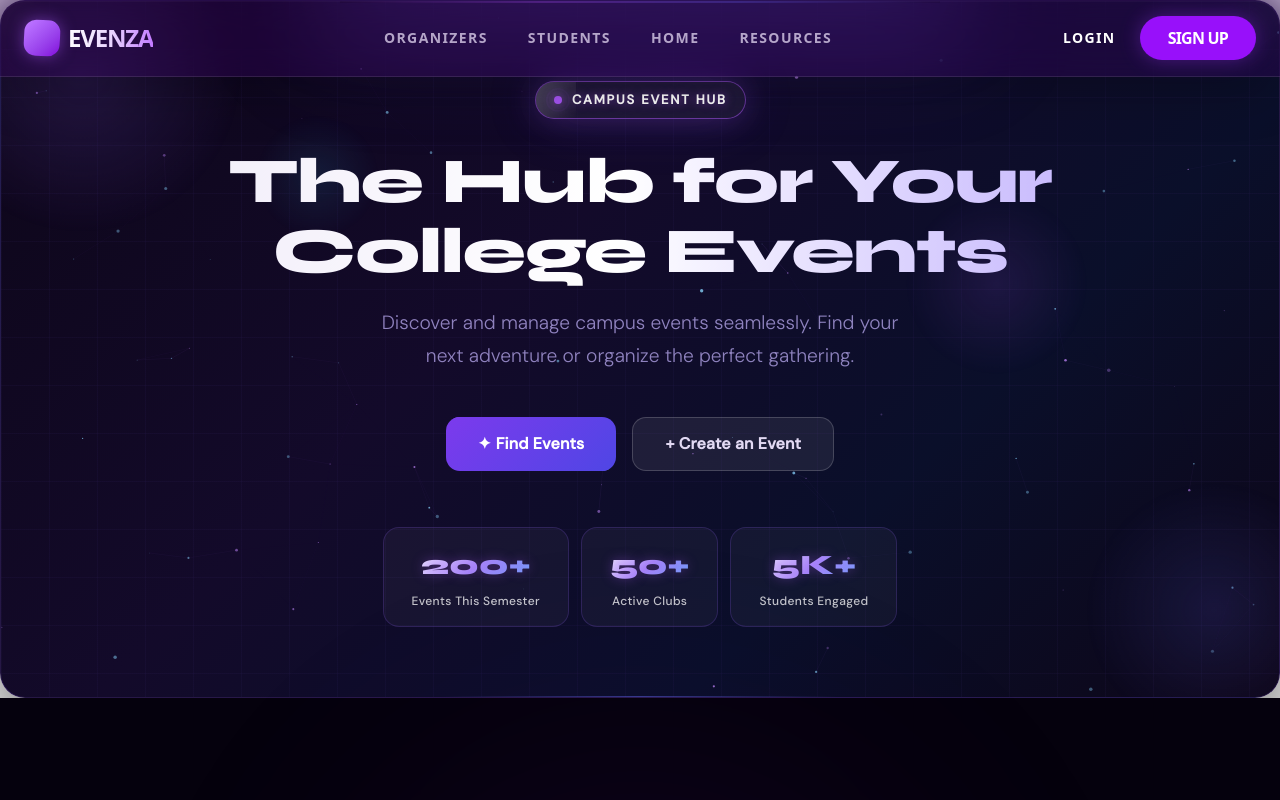
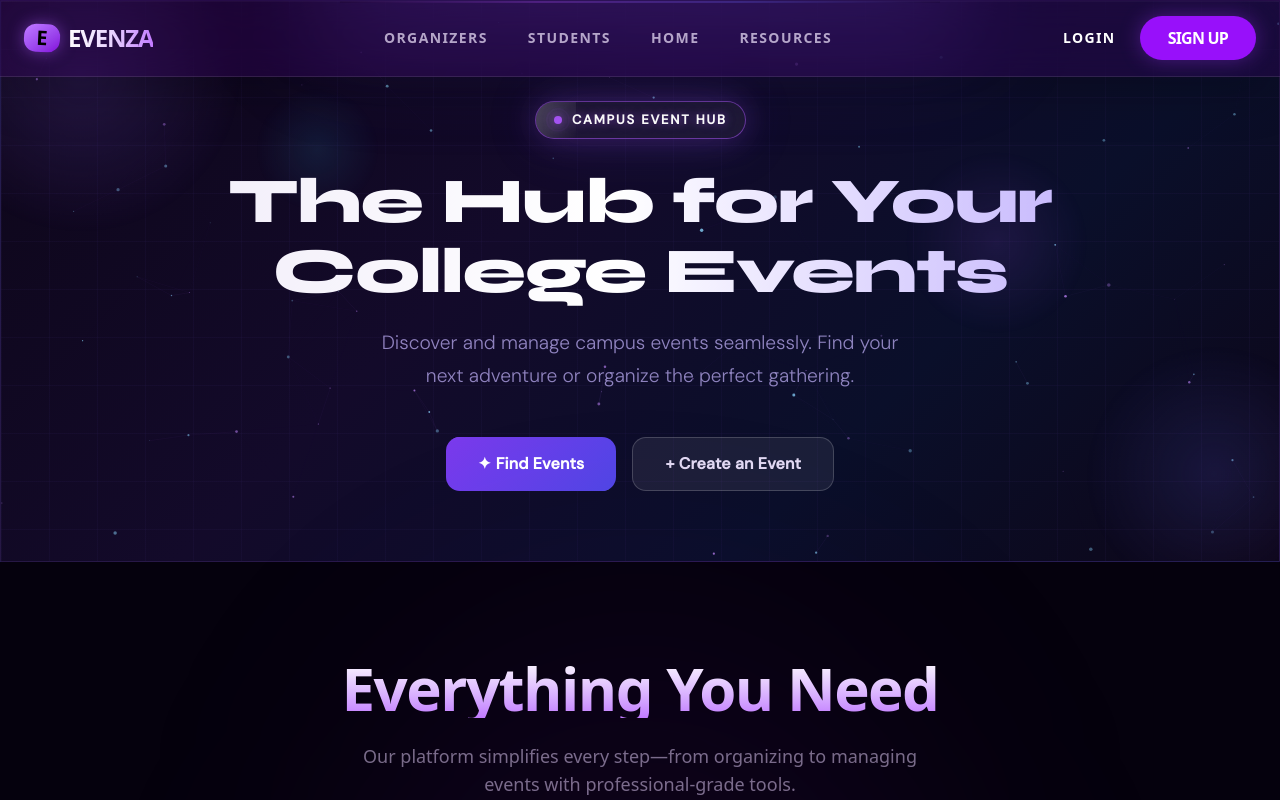
Before and after one commit to sanchipal2004/Evenza, a React (Vite) app in the folder evenza/: page / in a window 1280 px wide. Shown: the top 800 px of the page. Built offline with nearby package versions, Linux system fonts and the light colour scheme.

Commit message:
made minnor changes in hero and nav

```diff
--- a/evenza/src/assets/pages/Resources.jsx
+++ b/evenza/src/assets/pages/Resources.jsx
@@ -32,7 +32,7 @@ export default function Resources() {
     <div className="min-h-screen bg-gray-50 font-sans">
       <Navbar />
 
-      <div className="relative overflow-hidden bg-gradient-to-br from-purple-900 via-purple-700 to-gray-700 text-white py-16 px-6 text-center">
+      <div className="relative overflow-hidden bg-gradient-to-br from-purple-900 via-purple-700 to-gray-700 text-white py-20 px-6 text-center">
         <div className="absolute inset-0 opacity-10"
           style={{ backgroundImage: "radial-gradient(circle at 20% 50%, white 1px, transparent 1px), radial-gradient(circle at 80% 20%, white 1px, transparent 1px)", backgroundSize: "60px 60px" }} />
         <h1 className="relative text-4xl font-extrabold mb-3 tracking-tight">
--- a/evenza/src/components/Hero.jsx
+++ b/evenza/src/components/Hero.jsx
@@ -310,9 +310,9 @@ const Hero = () => {
         <div
           style={{
             position: "relative",
-            borderRadius: 25,
+            borderRadius: 0,
             overflow: "hidden",
-            padding: "80px 40px 70px",
+            padding: "100px 40px 70px",
             textAlign: "center",
             background: "linear-gradient(135deg, #0d0618 0%, #130a2a 40%, #0a0f2a 70%, #0d0618 100%)",
             boxShadow: "0 40px 80px rgba(0,0,0,0.6), inset 0 1px 0 rgba(255,255,255,0.07)",
@@ -526,77 +526,7 @@ const Hero = () => {
           </div>
 
           {/* Stats */}
-          <div
-            className="hero-stats"
-            style={{
-              display: "flex",
-              justifyContent: "center",
-              gap: 12,
-              marginTop: 56,
-              flexWrap: "wrap",
-              position: "relative",
-            }}
-          >
-            {[
-              { value: "200+", label: "Events This Semester", delay: "0.85s" },
-              { value: "50+", label: "Active Clubs", delay: "0.95s" },
-              { value: "5K+", label: "Students Engaged", delay: "1.05s" },
-            ].map((stat, i) => (
-              <div
-                key={i}
-                className="stat-card"
-                style={{
-                  animationDelay: stat.delay,
-                  padding: "16px 28px",
-                  borderRadius: 16,
-                  background: "rgba(255,255,255,0.04)",
-                  border: "1px solid rgba(139,92,246,0.2)",
-                  backdropFilter: "blur(12px)",
-                  minWidth: 130,
-                }}
-              >
-                {/* <div style={{
-                  fontFamily: "'Syne', sans-serif",
-                  fontSize: 26,
-                  fontWeight: 800,
-                  background: "linear-gradient(135deg, #c4b5fd, #818cf8)",
-                  WebkitBackgroundClip: "text",
-                  WebkitTextFillColor: "transparent",
-                  backgroundClip: "text",
-                }}> */}
-                <div style={{
-  fontFamily: "'Syne', sans-serif",
-  fontSize: 28,
-  fontWeight: 900,
-  background: "linear-gradient(135deg, #ffffff, #a78bfa, #60a5fa)",
-  WebkitBackgroundClip: "text",
-  WebkitTextFillColor: "transparent",
-  backgroundClip: "text",
-  textShadow: "0 0 12px rgba(168,85,247,0.35)",
-}}>
-                  {stat.value}
-                </div>
-                 {/* <div style={{ color: "rgba(196,181,253,0.55)", fontSize: 12, marginTop: 2, fontWeight: 400 }}> */}
-                 <div style={{
-  color: "rgba(255,255,255,0.75)",
-  fontSize: 12,
-  marginTop: 6,
-  fontWeight: 500,
-  letterSpacing: "0.03em",
-}}>
-                  {stat.label}
-                </div>
-              </div>
-            ))}
           </div>
-
-          {/* Bottom glow */}
-          <div style={{
-            position: "absolute", bottom: -1, left: "50%", transform: "translateX(-50%)",
-            width: 400, height: 2,
-            background: "linear-gradient(90deg, transparent, rgba(99,102,241,0.5), transparent)",
-          }} />
-        </div>
       </section>
     </>
   );
--- a/evenza/src/components/Navbar.jsx
+++ b/evenza/src/components/Navbar.jsx
@@ -62,7 +62,7 @@ const Navbar = () => {
           className="flex items-center gap-2 cursor-pointer group"
           onClick={() => navigate('/')}
         >
-          <div className="w-9 h-9 bg-gradient-to-br from-purple-400 to-purple-700 rounded-xl rotate-3 group-hover:rotate-12 transition-transform duration-300 shadow-[0_0_15px_rgba(168,85,247,0.5)]"></div>
+          <div className="w-9 h-7 bg-gradient-to-br from-purple-400 to-purple-700 rounded-xl rotate-3 group-hover:rotate-12 transition-transform duration-300 shadow-[0_0_15px_rgba(168,85,247,0.5)] text-center font-sans text-xl font-bold">E</div>
           <h1 className="text-2xl font-black bg-gradient-to-r from-white via-purple-200 to-purple-400 bg-clip-text text-transparent tracking-tighter">
             EVENZA
           </h1>
```
